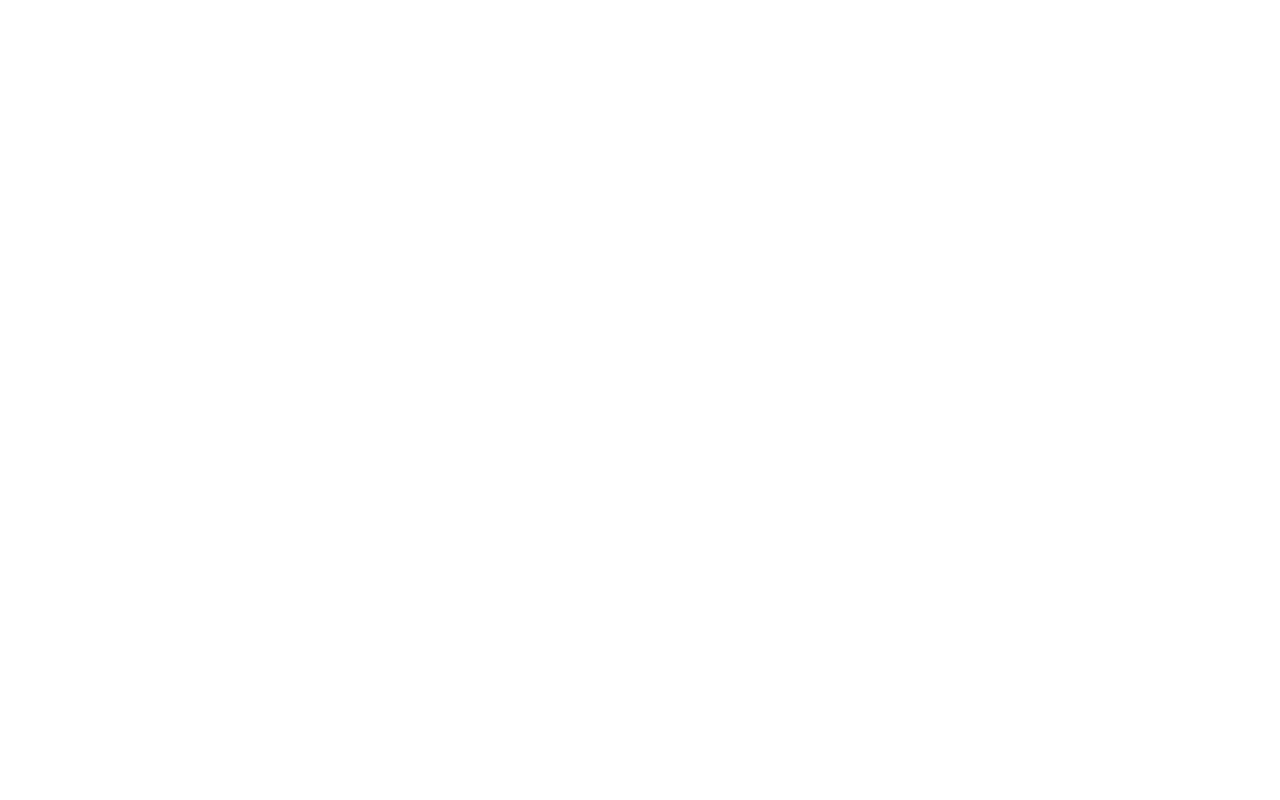
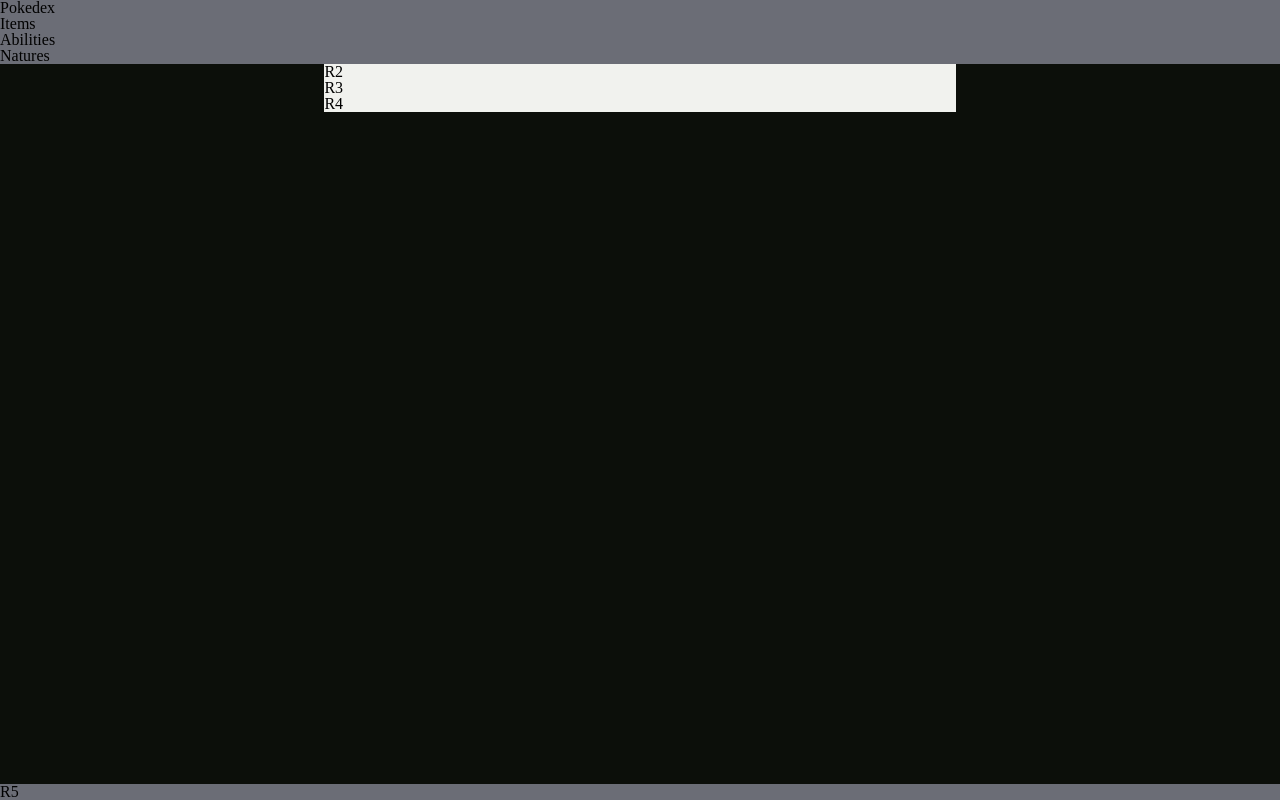
Before and after one commit to LightFromAStone/RebornDB, a website: page client/index.html in a window 1280 px wide. Drawn offline with Linux system fonts and the light colour scheme.

Commit message:
added basic grid layout

```diff
--- a/client/index.html
+++ b/client/index.html
@@ -4,12 +4,27 @@
    <meta charset="UTF-8">
    <meta http-equiv="X-UA-Compatible" content="IE=edge">
    <meta name="viewport" content="width=device-width, initial-scale=1.0">
+   <link rel="stylesheet" href="reset.css">
    <link rel="stylesheet" href="styles.css">
    <title>Document</title>
 </head>
 <body>
-
-
+   <div class="grid-container">
+      <header class="grid-row-1">
+         <nav>
+            <ul>
+               <li>Pokedex</li>
+               <li>Items</li>
+               <li>Abilities</li>
+               <li>Natures</li>
+            </ul>
+         </nav>
+      </header>
+      <section class="grid-row-2">R2</section>
+      <section class="grid-row-3">R3</section>
+      <section class="grid-row-4">R4</section>
+      <footer class="grid-row-5">R5</footer>
+   </div>
 
    <script src="main.js"></script>
 </body>
--- /dev/null
+++ b/client/reset.css
@@ -0,0 +1,49 @@
+
+/* http://meyerweb.com/eric/tools/css/reset/
+   v2.0 | 20110126
+   License: none (public domain)
+*/
+
+html, body, div, span, applet, object, iframe,
+h1, h2, h3, h4, h5, h6, p, blockquote, pre,
+a, abbr, acronym, address, big, cite, code,
+del, dfn, em, img, ins, kbd, q, s, samp,
+small, strike, strong, sub, sup, tt, var,
+b, u, i, center,
+dl, dt, dd, ol, ul, li,
+fieldset, form, label, legend,
+table, caption, tbody, tfoot, thead, tr, th, td,
+article, aside, canvas, details, embed,
+figure, figcaption, footer, header, hgroup,
+menu, nav, output, ruby, section, summary,
+time, mark, audio, video {
+	margin: 0;
+	padding: 0;
+	border: 0;
+	font-size: 100%;
+	font: inherit;
+	vertical-align: baseline;
+}
+/* HTML5 display-role reset for older browsers */
+article, aside, details, figcaption, figure,
+footer, header, hgroup, menu, nav, section {
+	display: block;
+}
+body {
+	line-height: 1;
+}
+ol, ul {
+	list-style: none;
+}
+blockquote, q {
+	quotes: none;
+}
+blockquote:before, blockquote:after,
+q:before, q:after {
+	content: '';
+	content: none;
+}
+table {
+	border-collapse: collapse;
+	border-spacing: 0;
+}
--- a/client/styles.css
+++ b/client/styles.css
@@ -0,0 +1,44 @@
+body {
+   background-color: #0C0F0A;
+}
+
+.grid-container {
+   display: grid;
+   grid-template-columns: [col1-start] auto [col2-start] auto [col3-start] auto [col4-start] auto;
+   grid-template-rows: [row1-start] auto [row2-start] auto [row3-start] auto [row4-start] auto [row4-start] auto;
+}
+
+.grid-row-1 {
+   grid-column: 1 / span 4;
+   grid-row: row1-start / row2-start;
+   background-color: #6b6d76;
+}
+
+.grid-row-2 {
+   grid-column: 2 / span 2;
+   grid-row: row2-start / row3-start;
+   background-color: #F1F2EE;
+}
+
+.grid-row-3 {
+   grid-column: 2 / span 2;
+   grid-row: row3-start / row4-start;
+   background-color: #F1F2EE;
+
+}
+
+.grid-row-4 {
+   grid-column: 2 / span 2;
+   grid-row: row4-start / row5-start;
+   background-color: #F1F2EE;
+}
+
+.grid-row-5 {
+   position: absolute;
+   bottom: 0;
+   width: 100%;
+   /* may be able to remove above three properties if content permits */
+   grid-column: 1 / span 4;
+   grid-row: row5-start;
+   background-color: #6b6d76;
+}
```
